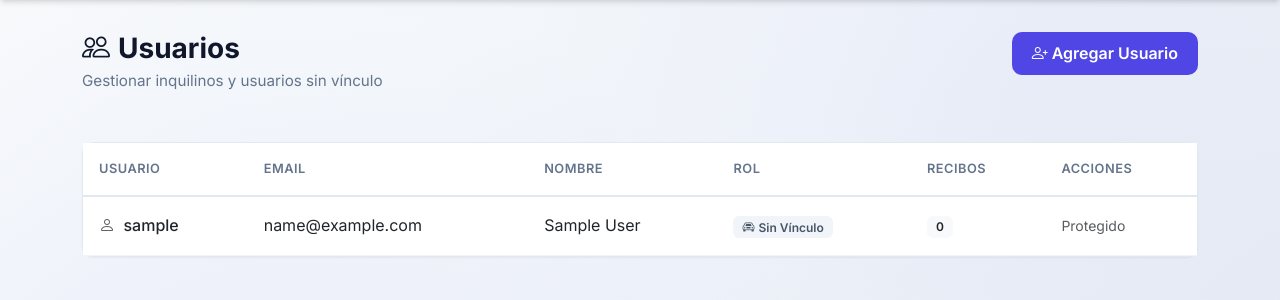
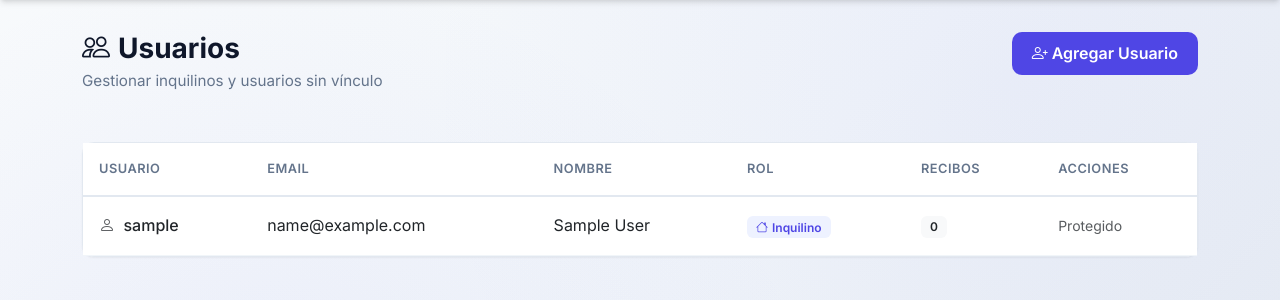
Before and after one commit to Daniel-Chavarro/budget-control, a Django app: template budget/templates/budget/management/user_list.html in a window 1280 px wide. Shown: the part 77-377 px from the top of the page. Run offline with Django 5.2, Linux system fonts and the light colour scheme; the template is opened without the code that fills it: values that come from a table or form of the project are taken from there, others are empty; the visitor is signed in with stand-in values (Sample User, id 1); data comes from the database, SQL or seed files in the repository.

Commit message:
fix: use inquilino instead of tenant in user list template

```diff
--- a/budget/templates/budget/management/user_list.html
+++ b/budget/templates/budget/management/user_list.html
@@ -46,7 +46,7 @@
                             {% with profile=u.userprofile %}
                                 {% if profile.is_admin %}
                                     <span class="badge bg-danger"><i class="bi bi-shield-check me-1"></i>Admin</span>
-                                {% elif profile.role == 'tenant' %}
+                                {% elif profile.role == 'inquilino' %}
                                     <span class="badge bg-primary"><i class="bi bi-house me-1"></i>Inquilino</span>
                                 {% else %}
                                     <span class="badge bg-secondary"><i class="bi bi-car-front me-1"></i>Sin Vínculo</span>
```
